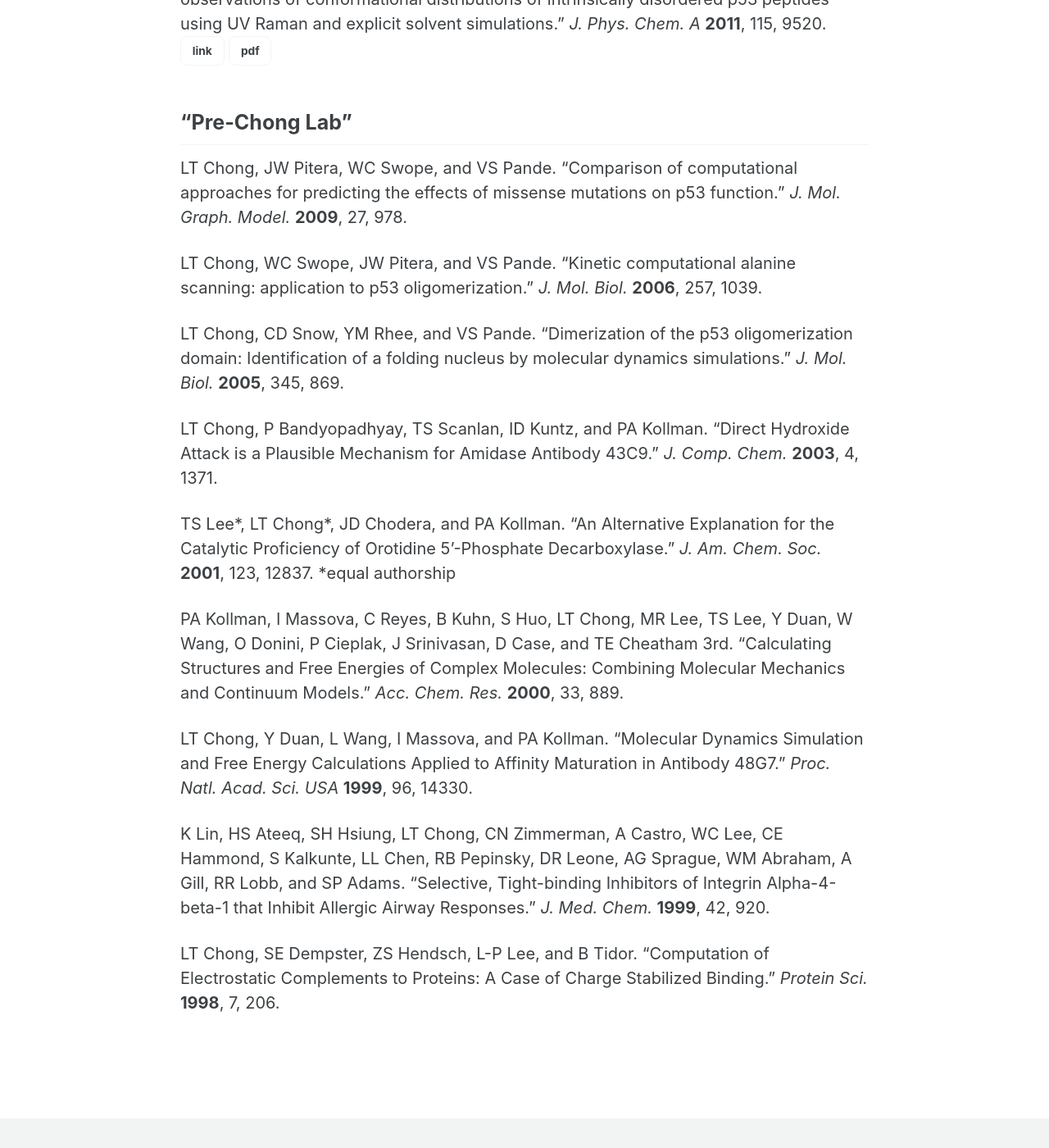
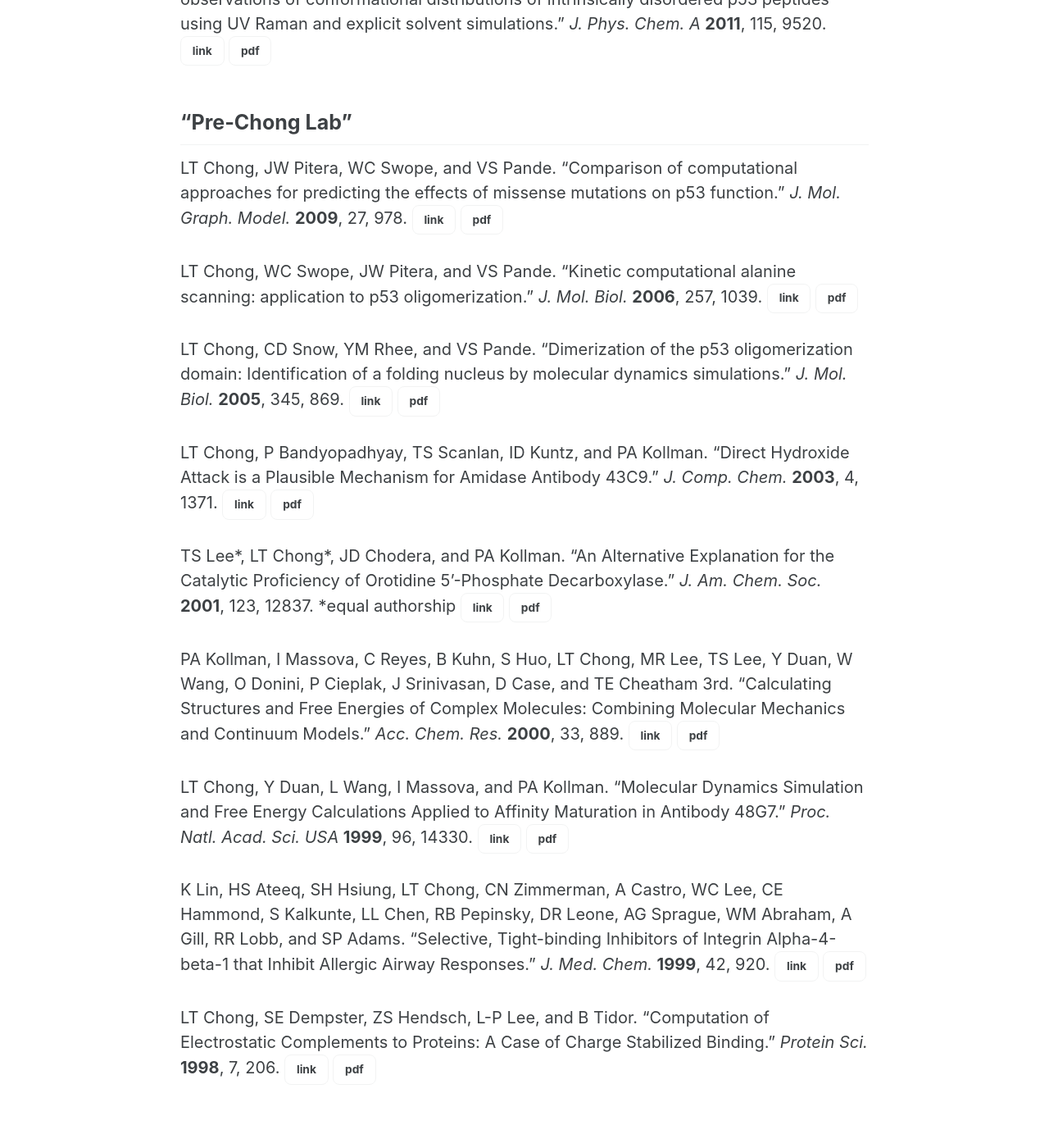
Before and after one commit to darianyang/mm-github-pages-test, a Jekyll site: the page built from _pages/publications.md, in a window 1280 px wide and 1400 px high, scrolled down 3994 px. Shown: the whole window at 82% size. Built offline with Jekyll 4.4.1, drawn with Linux system fonts in a browser that asks for light colours; cached includes are drawn as plain includes.

Commit message:
added links and pdf for Pre-Chong-Lab references

```diff
--- a/_pages/publications.md
+++ b/_pages/publications.md
@@ -109,19 +109,28 @@ K Xiong, MC Zwier, NS Myshakina, VM Burger, SA Asher, and LT Chong. “Direct ob
 ## “Pre-Chong Lab”
 
 LT Chong, JW Pitera, WC Swope, and VS Pande. "Comparison of computational approaches for predicting the effects of missense mutations on p53 function." *J. Mol. Graph. Model.* **2009**, 27, 978.
+[link](https://www-sciencedirect-com.pitt.idm.oclc.org/science/article/abs/pii/S1093326308001794){: .btn .btn--inverse .btn--small} [pdf](/assets/pdf/pre-chong-lab/Chong et al. - 2009 - Comparison of computational approaches for predict.pdf){: .btn .btn--inverse .btn--small}
 
 LT Chong, WC Swope, JW Pitera, and VS Pande. "Kinetic computational alanine scanning: application to p53 oligomerization." *J. Mol. Biol.* **2006**, 257, 1039.
+[link](https://www-sciencedirect-com.pitt.idm.oclc.org/science/article/pii/S0022283605016736){: .btn .btn--inverse .btn--small} [pdf](/assets/pdf/pre-chong-lab/Chong et al. - 2006 - Kinetic Computational Alanine Scanning Applicatio.pdf){: .btn .btn--inverse .btn--small}
 
 LT Chong, CD Snow, YM Rhee, and VS Pande. "Dimerization of the p53 oligomerization domain: Identification of a folding nucleus by molecular dynamics simulations." *J. Mol. Biol.* **2005**, 345, 869.
+[link](https://www-sciencedirect-com.pitt.idm.oclc.org/science/article/pii/S0022283604014044){: .btn .btn--inverse .btn--small} [pdf](/assets/pdf/pre-chong-lab/Chong et al. - 2005 - Dimerization of the p53 Oligomerization Domain Id.pdf){: .btn .btn--inverse .btn--small}
 
 LT Chong, P Bandyopadhyay, TS Scanlan, ID Kuntz, and PA Kollman. "Direct Hydroxide Attack is a Plausible Mechanism for Amidase Antibody 43C9." *J. Comp. Chem.* **2003**, 4, 1371.
+[link](https://onlinelibrary-wiley-com.pitt.idm.oclc.org/doi/full/10.1002/jcc.10293){: .btn .btn--inverse .btn--small} [pdf](/assets/pdf/pre-chong-lab/Chong et al. - 2003 - Direct hydroxide attack is a plausible mechanism f.pdf){: .btn .btn--inverse .btn--small}
 
 TS Lee\*, LT Chong\*, JD Chodera, and PA Kollman. "An Alternative Explanation for the Catalytic Proficiency of Orotidine 5'-Phosphate Decarboxylase." *J. Am. Chem. Soc.* **2001**, 123, 12837. \*equal authorship
+[link](https://pubs-acs-org.pitt.idm.oclc.org/doi/abs/10.1021/ja011096f){: .btn .btn--inverse .btn--small} [pdf](/assets/pdf/pre-chong-lab/Lee et al. - 2001 - An Alternative Explanation for the Catalytic Profi.pdf){: .btn .btn--inverse .btn--small}
 
 PA Kollman, I Massova, C Reyes, B Kuhn, S Huo, LT Chong, MR Lee, TS Lee, Y Duan, W Wang, O Donini, P Cieplak, J Srinivasan, D Case, and TE Cheatham 3rd. "Calculating Structures and Free Energies of Complex Molecules: Combining Molecular Mechanics and Continuum Models."  *Acc. Chem. Res.* **2000**, 33, 889.
+[link](https://pubs-acs-org.pitt.idm.oclc.org/doi/abs/10.1021/ar000033j){: .btn .btn--inverse .btn--small} [pdf](/assets/pdf/pre-chong-lab/Kollman et al. - 2000 - Calculating Structures and Free Energies of Comple.pdf){: .btn .btn--inverse .btn--small}
 
 LT Chong, Y Duan, L Wang, I Massova, and PA Kollman. "Molecular Dynamics Simulation and Free Energy Calculations Applied to Affinity Maturation in Antibody 48G7." *Proc. Natl. Acad. Sci. USA* **1999**, 96, 14330.
+[link](https://www-pnas-org.pitt.idm.oclc.org/content/96/25/14330.short){: .btn .btn--inverse .btn--small} [pdf](/assets/pdf/pre-chong-lab/Chong et al. - 1999 - Molecular dynamics and free-energy calculations ap.pdf){: .btn .btn--inverse .btn--small}
 
 K Lin, HS Ateeq, SH Hsiung, LT Chong, CN Zimmerman, A Castro, WC Lee, CE Hammond, S Kalkunte, LL Chen, RB Pepinsky, DR Leone, AG Sprague, WM Abraham, A Gill, RR Lobb, and SP Adams. "Selective, Tight-binding Inhibitors of Integrin Alpha-4-beta-1 that Inhibit Allergic Airway Responses." *J. Med. Chem.* **1999**, 42, 920.
+[link](https://pubs-acs-org.pitt.idm.oclc.org/doi/abs/10.1021/jm980673g){: .btn .btn--inverse .btn--small} [pdf](/assets/pdf/pre-chong-lab/Lin et al. - 1999 - Selective, Tight-Binding Inhibitors of Integrin α4.pdf){: .btn .btn--inverse .btn--small}
 
 LT Chong, SE Dempster, ZS Hendsch, L-P Lee, and B Tidor. "Computation of Electrostatic Complements to Proteins: A Case of Charge Stabilized Binding." *Protein Sci.* **1998**, 7, 206.
+[link](https://onlinelibrary-wiley-com.pitt.idm.oclc.org/doi/abs/10.1002/pro.5560070122){: .btn .btn--inverse .btn--small} [pdf](/assets/pdf/pre-chong-lab/Chong et al. - 1998 - Computation of electrostatic complements to protei.pdf){: .btn .btn--inverse .btn--small}
```
Also changed, not shown: 9 other files.
